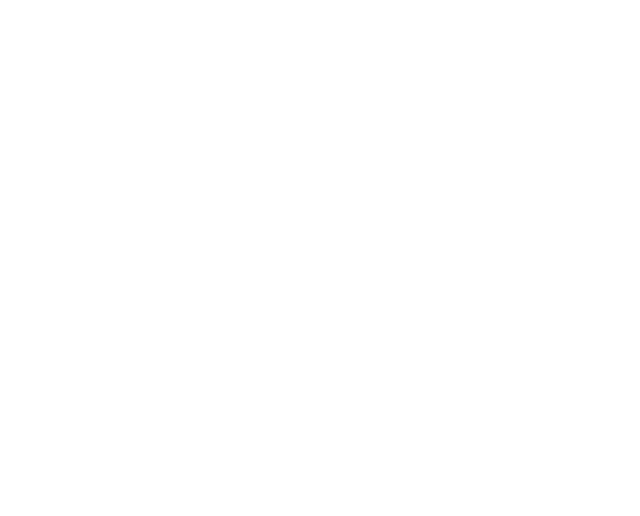
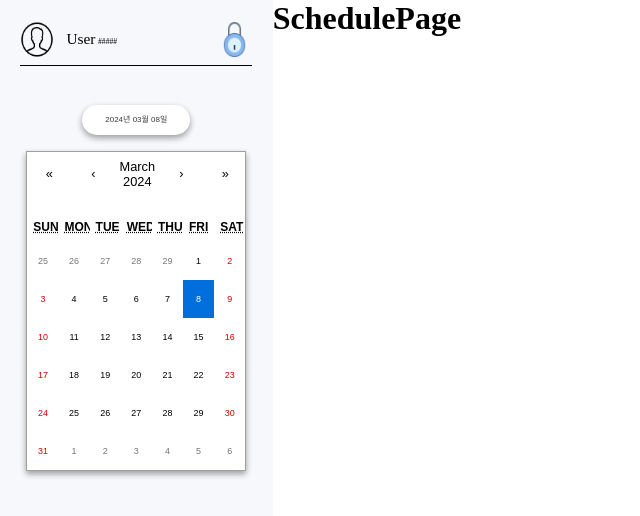
Before and after one commit to play3step/PlanDing-Frontend, a React (Vite) app: page /SchedulePage in a window 1280 px wide. Before the commit this address had no page. Shown: the top 516 px of the page, without its empty margins (0-640 px from the left). Built offline with nearby package versions, Linux system fonts and the light colour scheme.

Commit message:
feat: SchedulePage 추가

```diff
--- a/src/App.jsx
+++ b/src/App.jsx
@@ -1,17 +1,29 @@
 import { BrowserRouter, Routes, Route } from 'react-router-dom'
 import './App.css'
 import MainPage from './pages/MainPage'
+import SideMenu from './components/SideMenu/SideMenu'
+import SchedulePage from './pages/SchedulePage'
 
 function App() {
   return (
+    <div
+      style={{
+        display: 'flex'
+      }}>
+      <SideMenu />
       <BrowserRouter>
         <Routes>
           <Route
             path="/"
             element={<MainPage />}
           />
+          <Route
+            path="/SchedulePage"
+            element={<SchedulePage />}
+          />
         </Routes>
       </BrowserRouter>
+    </div>
   )
 }
 
--- /dev/null
+++ b/src/components/SchedulePage/ScheduleBox.jsx
@@ -0,0 +1,5 @@
+const ScheduleBox = () => {
+  return <h1>SchedulePage</h1>
+}
+
+export default ScheduleBox
--- a/src/components/CustomCalendar.jsx
+++ b/src/components/SideMenu/CustomCalendar.jsx
@@ -52,7 +52,7 @@ const DropdownButton = styled.button`
 
 const CalendarWrapper = styled.div`
   .react-calendar {
-    width: 17.1875vw; /* 최대 너비를 제한합니다 */
+    width: 17.1875vw;
   }
 
   .react-calendar__tile {
--- a/src/components/UserProfile.jsx
+++ b/src/components/SideMenu/UserProfile.jsx
@@ -1,6 +1,6 @@
 import styled from 'styled-components'
 import DefaultProfile from '/icon/user.png'
-import LoginBtn from './atom/LoginBtn'
+import LoginBtn from '../atom/LoginBtn'
 
 const UserProfile = ({ profileImage, name, code }) => {
   return (
--- a/src/pages/MainPage.jsx
+++ b/src/pages/MainPage.jsx
@@ -1,7 +1,5 @@
-import SideMenu from '../components/SideMenu'
-
 const MainPage = () => {
-  return <SideMenu />
+  return <h1>메인</h1>
 }
 
 export default MainPage
--- /dev/null
+++ b/src/pages/SchedulePage.jsx
@@ -0,0 +1,7 @@
+import ScheduleBox from '../components/SchedulePage/ScheduleBox'
+
+const SchedulePage = () => {
+  return <ScheduleBox />
+}
+
+export default SchedulePage
```
Also changed, not shown: src/components/SideMenu/SideMenu.jsx (renamed from src/components/SideMenu.jsx). Lines whose indentation alone changed are shown as unchanged.
